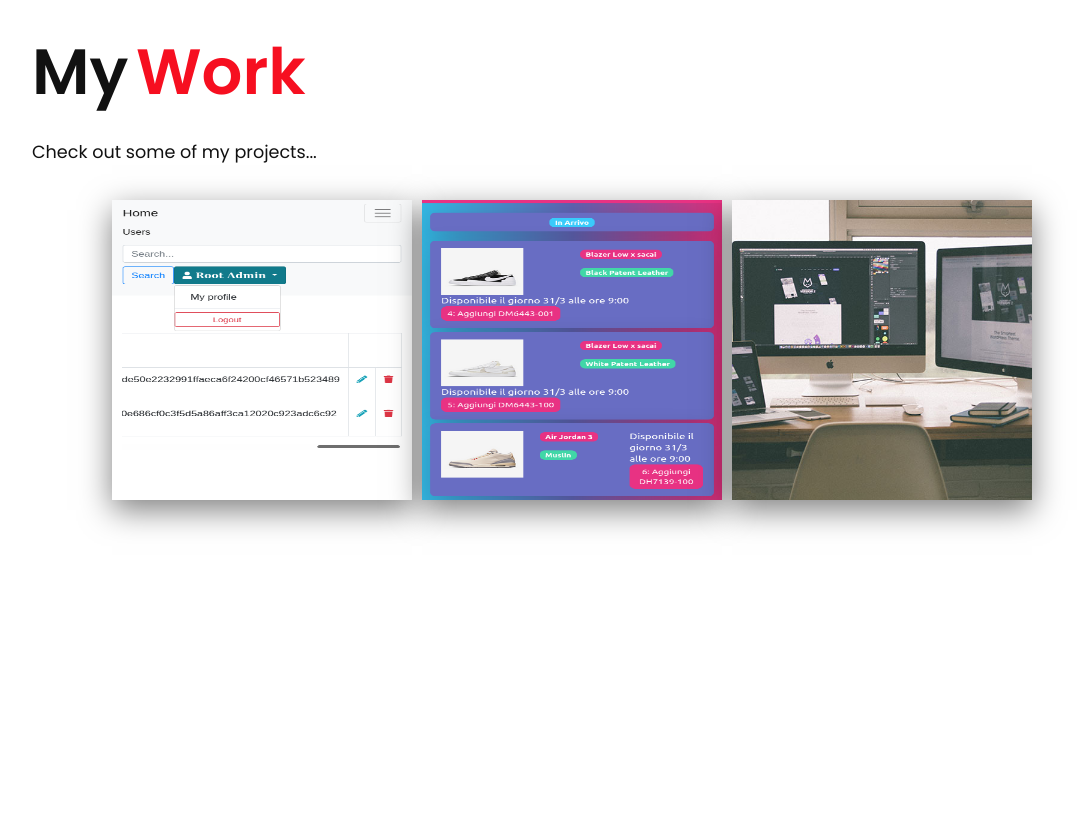
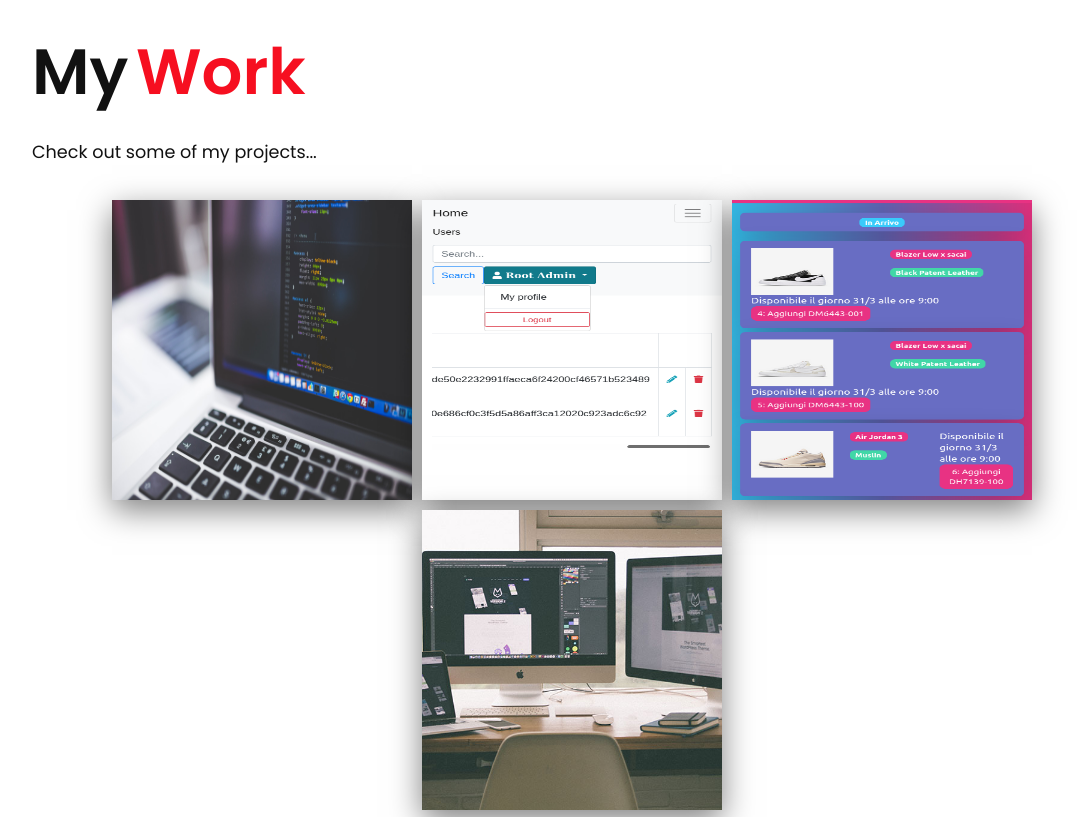
Before and after one commit to vasilacheionut/portfolio, a PHP site: page /mywork.php in a window 1280 px wide. Shown: the part 136-953 px from the top of the page, without its empty margins (68-1151 px from the left). Before the commit the page ends 666 px from the top, so only its background shows below. Run offline with PHP 8.4, Linux system fonts and the light colour scheme.

Commit message:
add my Video link

```diff
--- a/mywork.php
+++ b/mywork.php
@@ -10,6 +10,12 @@
     </div>
 
     <div class="portofolio">
+        <div class="item">
+            <img src="images/home-img.jpg" alt="">
+            <div class="action">
+                <a href="https://www.youtube.com/channel/UCACnlGS2YgrQ_7Oxd5VWrdQ/videos" target="_blank">My Video</a>
+            </div>
+        </div>
         <div class="item">
             <img src="images/portfolio-item1.png" alt="">
             <div class="action">
```
Also changed, not shown: images/screenshot.png (deleted).
